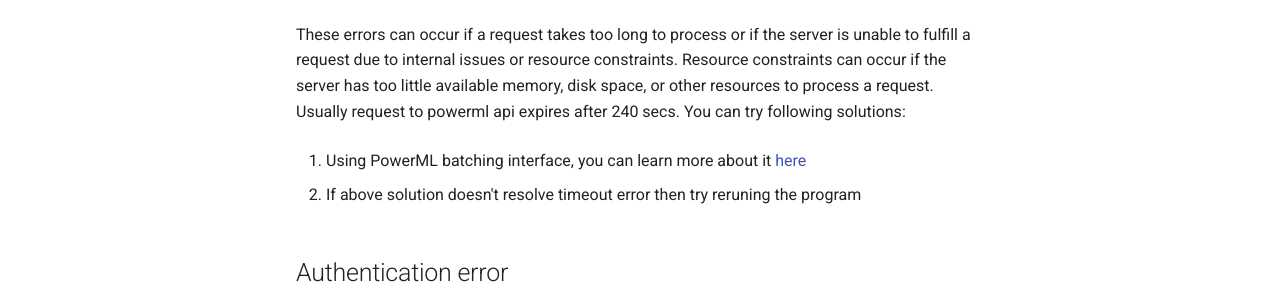
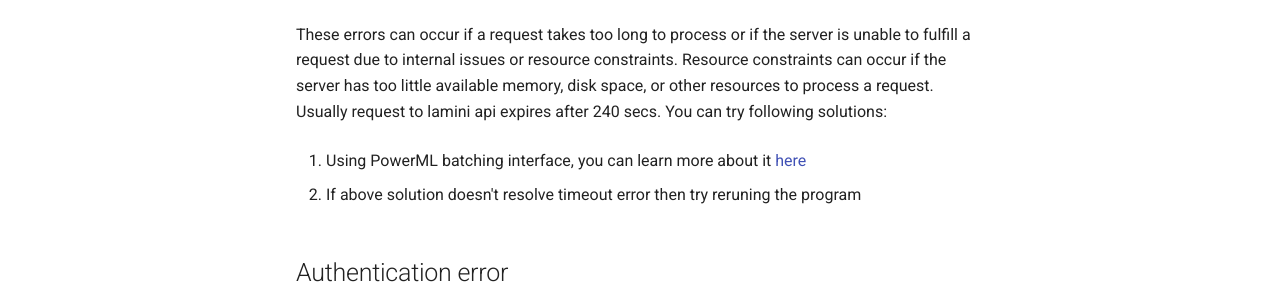
Before and after one commit to lamini-ai/lamini-ai.github.io, an MkDocs documentation site: the page built from docs/error_handling.md, in a window 1280 px wide and 900 px high, scrolled down 709 px. Shown: the part 372-666 px from the top of the window. Built offline with MkDocs 1.6.1 and Material for MkDocs 9.7.7, drawn with Linux system fonts in a browser that asks for light colours.

```diff
--- a/docs/error_handling.md
+++ b/docs/error_handling.md
@@ -37,7 +37,7 @@
 
 ## Timeout error
 
-These errors can occur if a request takes too long to process or if the server is unable to fulfill a request due to internal issues or resource constraints. Resource constraints can occur if the server has too little available memory, disk space, or other resources to process a request. Usually request to powerml api expires after 240 secs.
+These errors can occur if a request takes too long to process or if the server is unable to fulfill a request due to internal issues or resource constraints. Resource constraints can occur if the server has too little available memory, disk space, or other resources to process a request. Usually request to lamini api expires after 240 secs.
 You can try following solutions:
 
 1. Using PowerML batching interface, you can learn more about it [here](batching.md)
```
Also changed, not shown: docs/auth.md (+4 -5 lines), docs/index.md (+1 -1 lines), docs/python_library.md (+0 -1 lines).
